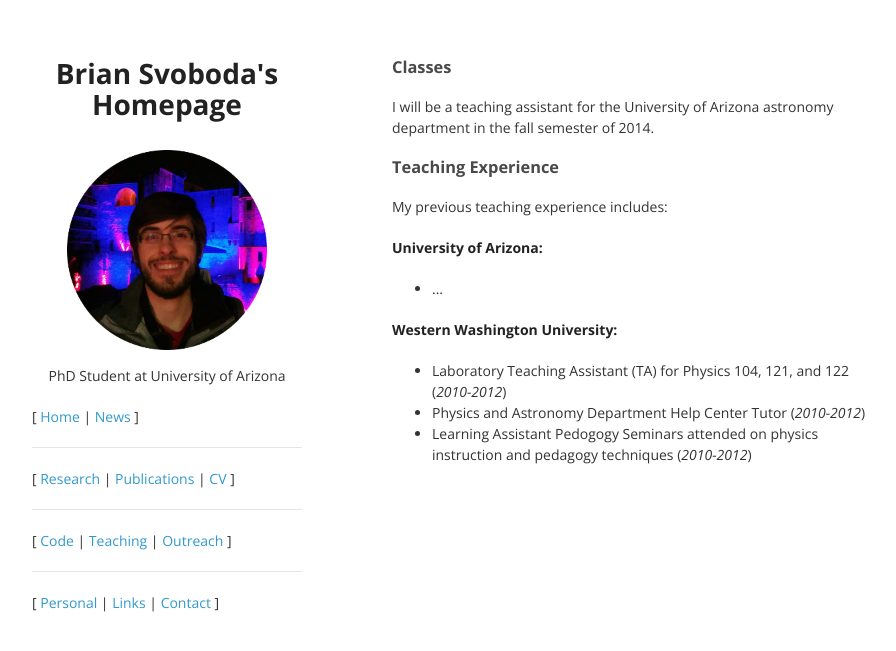
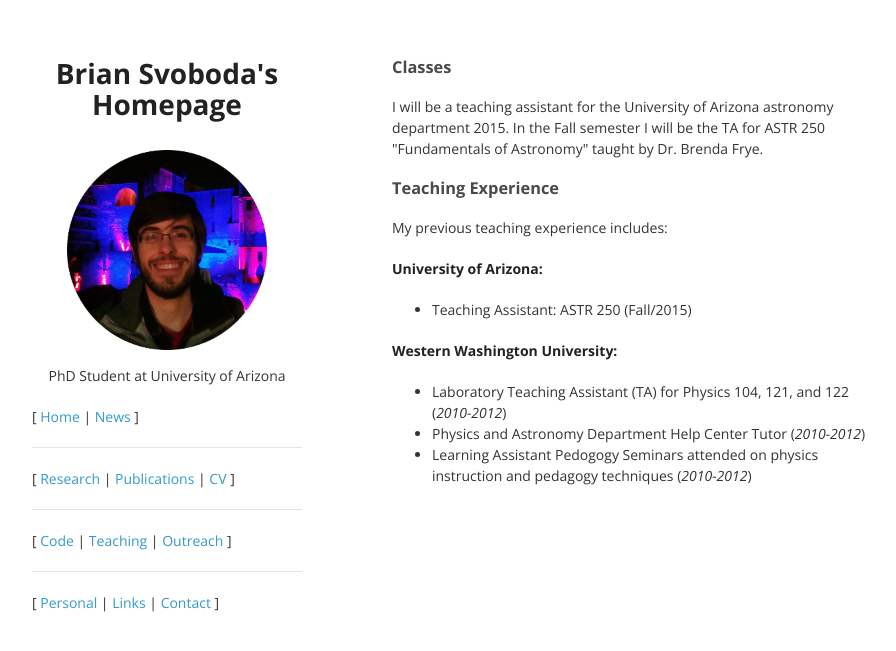
Before and after one commit to autocorr/autocorr.github.io, a Jekyll site: the page built from teaching.html, in a window 1280 px wide. Shown: the top 651 px of the page, without its empty margins (178-1074 px from the left). Built offline with Jekyll 4.4.1, drawn with Linux system fonts in a browser that asks for light colours.

Commit message:
update for fall semester

```diff
--- a/teaching.html
+++ b/teaching.html
@@ -5,13 +5,13 @@
 
 <h3>Classes</h3>
 <p>I will be a teaching assistant for the University of Arizona astronomy
-department in the fall semester of 2014.</p>
+department 2015. In the Fall semester I will be the TA for ASTR 250 "Fundamentals of Astronomy" taught by Dr. Brenda Frye.</p>
 
 <h3>Teaching Experience</h3>
 <p>My previous teaching experience includes:</p>
 <p><strong>University of Arizona:</strong></p>
 <ul>
-<li>...</li>
+<li>Teaching Assistant: ASTR 250 (Fall/2015)</li>
 </ul>
 <p><strong>Western Washington University:</strong></p>
 <ul>
```
